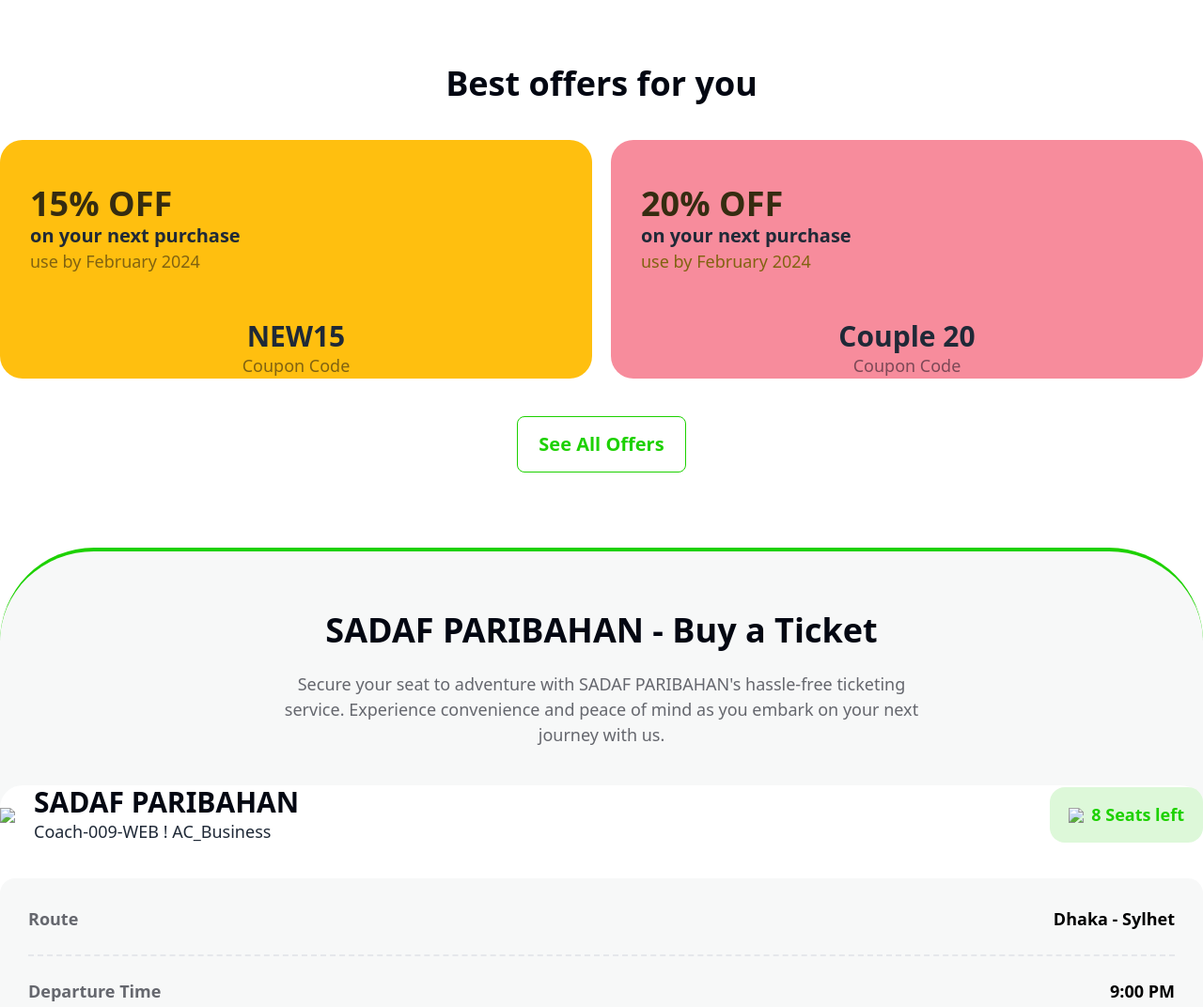
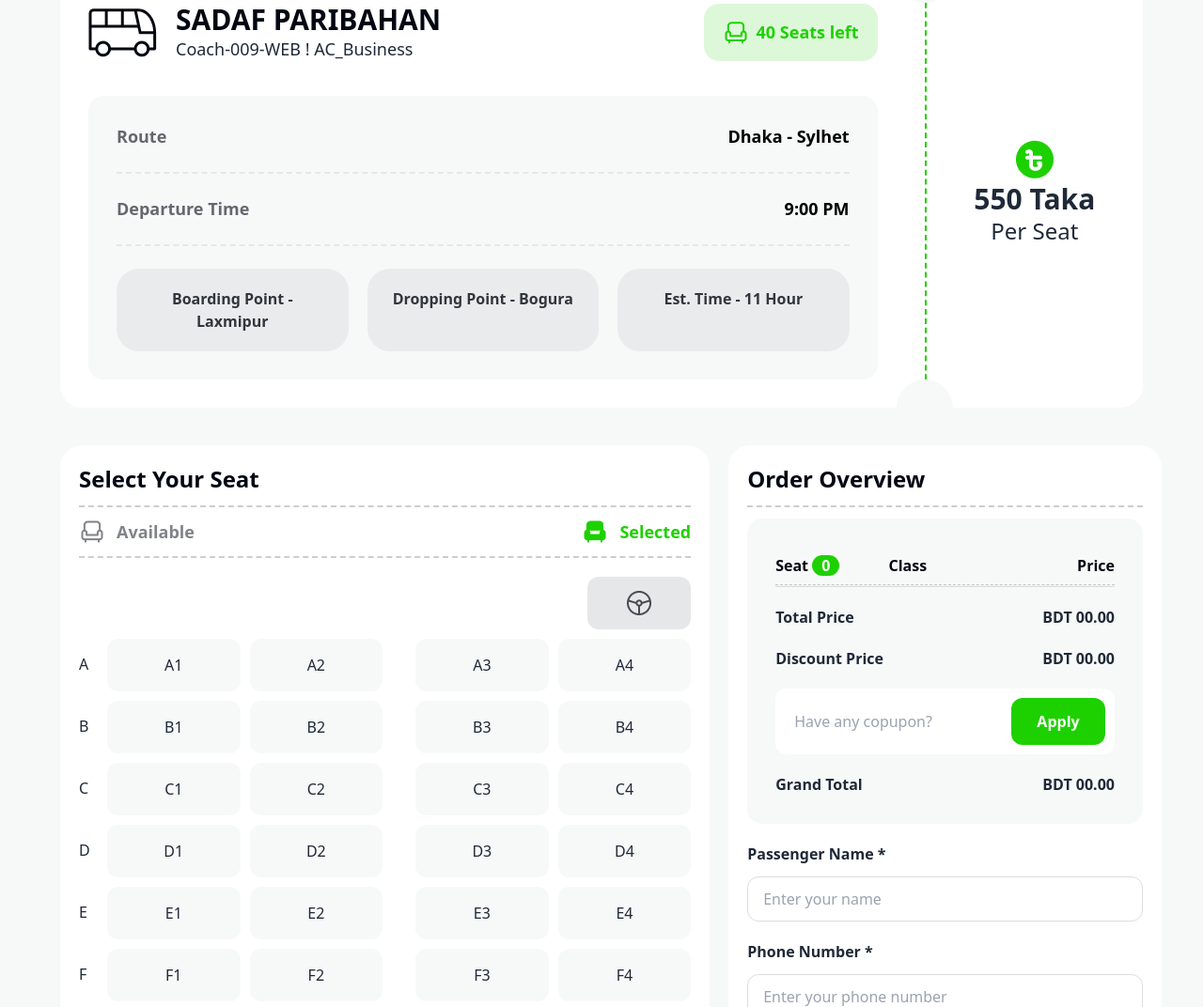
Before and after one commit to tuly15/SADMAN-PARIBAHAN, a plain HTML site: page index.html in a window 1280 px wide. Shown: the part 1357-2429 px from the top of the page at 94% size. Drawn offline with nearby package versions, Linux system fonts and the light colour scheme.

Commit message:
style with css and icon added

```diff
--- a/index.html
+++ b/index.html
@@ -15,7 +15,7 @@
   <section id="popup" class="bg-[#F2F1F1] h-screen flex justify-center items-center">
     <div class="popup-filed">
       <div class="max-w-[600px] bg-white rounded-2xl p-8 text-center space-y-6">
-          <div class="flex items-center justify-center"><img src="img/success.png"></div>
+        <div class="flex items-center justify-center"><img src="images/success.png"></div>
         <h2 class="text-[#27AE60] font-semibold text-3xl">SUCCESS</h2>
         <p class="text-[18px]">Thank you for Booking Our Bus Seats.
           We are working hard to find the best service and deals for you. </p>
@@ -30,7 +30,10 @@
         <div class="navbar-start">
           <div class="dropdown">
             <div tabindex="0" role="button" class="btn btn-ghost lg:hidden">
-                      <svg xmlns="http://www.w3.org/2000/svg" class="h-5 w-5" fill="none" viewBox="0 0 24 24" stroke="currentColor"><path stroke-linecap="round" stroke-linejoin="round" stroke-width="2" d="M4 6h16M4 12h8m-8 6h16" /></svg>
+              <svg xmlns="http://www.w3.org/2000/svg" class="h-5 w-5" fill="none" viewBox="0 0 24 24"
+                stroke="currentColor">
+                <path stroke-linecap="round" stroke-linejoin="round" stroke-width="2" d="M4 6h16M4 12h8m-8 6h16" />
+              </svg>
             </div>
             <ul tabindex="0" class="menu menu-sm dropdown-content mt-3 z-[1] p-2 shadow bg-base-100 rounded-box w-52">
               <li><a>Item 1</a></li>
@@ -56,19 +59,23 @@
           </ul>
         </div>
         <div class="navbar-end">
-                  <a class="btn text-xl font-bold text-brand-green bg-[#E9FBE6] rounded-xl border border-[#1DD100]">Bus <img src="img/bus-icon.png" ></a>
+          <a class="btn text-xl font-bold text-brand-green bg-[#E9FBE6] rounded-xl border border-[#1DD100]">Bus <img
+              src="images/bus-icon.png"></a>
         </div>
       </div>
     </div>
   </header>
   <!-- Main Content -->
-    <!-- Hero Section -->
+
   <section class="mt-5">
     <div class="container rounded-[36px] pt-20 pb-20 hero-section-container">
       <div class="text-center max-w-[690px] m-auto relative z-40">
-                <h1 class="text-[26px] lg:text-6xl font-extrabold text-white">End-to-End Travel with <span class="text-brand-green block">SADAF PARIBAHAN</span></h1>
+        <h1 class="text-[26px] lg:text-6xl font-extrabold text-white">End-to-End Travel with <span
+            class="text-brand-green block">SADAF PARIBAHAN</span></h1>
         <p class="text-[18px] px-2 lg:px-0 mt-8 mb-8 text-white">Safely connecting hearts, one journey at a time. Trust SADAF PARIBAHAN for reliable and comfortable travels.</p>
-                <a href="" class="btn bg-[#1DD100] shadow-none border-[#1DD100] text-white font-semibold text-xl h-[60px] w-[180px]">Buy Tickets</a>
+        <a href=""
+          class="btn bg-[#1DD100] shadow-none border-[#1DD100] text-white font-semibold text-xl h-[60px] w-[180px]">Buy
+          Tickets</a>
       </div>
     </div>
   </section>
@@ -103,17 +110,21 @@
         </div>
       </div>
       <div class="mt-10 text-center">
-          <a href="" class="btn bg-white shadow-none border-[#1DD100] text-[#1DD100] font-semibold text-xl h-[60px] w-[180px]">See All Offers</a>
+        <a href=""
+          class="btn bg-white shadow-none border-[#1DD100] text-[#1DD100] font-semibold text-xl h-[60px] w-[180px]">See
+          All Offers</a>
       </div>
     </div>
   </section>
   <!-- Ticket functionality  -->
-    <section id="balakaTicket" class="mt-20 bg-[#F7F8F8] pt-16 pb-16 border-t-4 border-[#1DD100] rounded-t-[100px]">
+  <section id="s-Ticket" class="mt-20 bg-[#F7F8F8] pt-16 pb-16 border-t-4 border-[#1DD100] rounded-t-[100px]">
     <!-- Buy a Ticket - Top Area -->
     <div class="container pb-10">
       <div class="mb-10 text-center">
         <h2 class="font-extrabold text-[#030712] text-[26px] lg:text-4xl mb-6">SADAF PARIBAHAN - Buy a Ticket</h2>
-          <p class="text-[#65676E] max-w-[680px] m-auto text-[18px]">Secure your seat to adventure with SADAF PARIBAHAN's hassle-free ticketing service. Experience convenience and peace of mind as you embark on your next journey with us.
+        <p class="text-[#65676E] max-w-[680px] m-auto text-[18px]">Secure your seat to adventure with SADAF PARIBAHAN's
+          hassle-free ticketing service. Experience convenience and peace of mind as you embark on your next journey
+          with us.
         </p>
       </div>
       <div class="rounded-3xl bg-white ticket-header">
@@ -121,7 +132,7 @@
           <div class="block lg:flex justify-between items-center">
             <div class="flex items-center mb-5 lg:mb-0">
               <div class="mr-5">
-                  <img src="img/bus-logo.png">
+                <img src="images/bus-logo.png">
               </div>
               <div>
                 <h3 class="font-bold text-[#030712] text-xl lg:text-3xl">SADAF PARIBAHAN</h3>
@@ -129,9 +140,10 @@
               </div>
             </div>
             <div>
-                <div class="bg-[#DDF8D9] text-[#1DD100] flex text-center justify-center items-center text-[18px] font-semibold px-5 py-4 rounded-2xl">
-                  <img src="img/seat.png" class="mr-2">
-                  <span><span id="seatLeftCount">8</span> Seats left</span>
+              <div
+                class="bg-[#DDF8D9] text-[#1DD100] flex text-center justify-center items-center text-[18px] font-semibold px-5 py-4 rounded-2xl">
+                <img src="images/seat-green.png" class="mr-2">
+                <span><span id="seatLeftCount">40</span> Seats left</span>
               </div>
             </div>
           </div>
@@ -147,15 +159,18 @@
               </div>
             </div>
             <div class="grid grid-cols-1 lg:grid-cols-3 gap-5 text-center">
-                <div class="text-[#31353D] text-[16px] bg-[#EAEBEC] px-6 py-5 rounded-3xl font-semibold">Boarding Point - Laxmipur</div>
-                <div class="text-[#31353D] text-[16px] bg-[#EAEBEC] px-6 py-5 rounded-3xl font-semibold">Dropping Point - Bogura</div>
-                <div class="text-[#31353D] text-[16px] bg-[#EAEBEC] px-6 py-5 rounded-3xl font-semibold">Est. Time - 11 Hour</div>
+              <div class="text-[#31353D] text-[16px] bg-[#EAEBEC] px-6 py-5 rounded-3xl font-semibold">Boarding Point -
+                Laxmipur</div>
+              <div class="text-[#31353D] text-[16px] bg-[#EAEBEC] px-6 py-5 rounded-3xl font-semibold">Dropping Point -
+                Bogura</div>
+              <div class="text-[#31353D] text-[16px] bg-[#EAEBEC] px-6 py-5 rounded-3xl font-semibold">Est. Time - 11
+                Hour</div>
             </div>
           </div>
         </div>
         <div>
           <div class="text-center flex flex-col justify-center items-center pb-8 lg:pb-0">
-              <img src="img/fare.png">
+            <img src="images/fare.png">
             <h2 class="text-3xl font-bold">550 Taka</h2>
             <p class="text-2xl">Per Seat</p>
           </div>
@@ -171,40 +186,60 @@
             <h3 class="text-[#030712] text-2xl font-semibold">Select Your Seat</h3>
             <div class="border-t-2 border-b-2 border-[#CDCDD0] border-dashed mt-3 mb-5 pt-3 pb-3 flex justify-between">
               <div class="flex items-center font-semibold text-[18px] text-[#818389]">
-                <img src="img/seat-gray.png" class="mr-3">
+                <img src="images/seat-gray.png" class="mr-3">
                 <h4>Available</h4>
               </div>
               <div class="flex items-center font-semibold text-[18px] text-[#1DD100]">
-                <img src="img/seat-green-filled.png" class="mr-3">
+                <img src="images/seat-green-filled.png" class="mr-3">
                 <h4>Selected</h4>
               </div>
             </div>
             <div>
               <div class="steering">
-                <img src="img/steering.png">
+                <img src="images/tabler-icon-steering-wheel.png">
               </div>
               <div class="seat-main-div">
                 <div class="seat-inner-lists">
                   <ul>
-                    <li><p class="serial-n">A</p><button>A1</button></li>
+                    <li>
+                      <p class="serial-n">A</p><button>A1</button>
+                    </li>
                     <li><button>A2</button></li>
-                    <li><p class="serial-n">B</p><button>B1</button></li>
+                    <li>
+                      <p class="serial-n">B</p><button>B1</button>
+                    </li>
                     <li><button>B2</button></li>
-                    <li><p class="serial-n">C</p><button>C1</button></li>
+                    <li>
+                      <p class="serial-n">C</p><button>C1</button>
+                    </li>
                     <li><button>C2</button></li>
-                    <li><p class="serial-n">D</p><button>D1</button></li>
+                    <li>
+                      <p class="serial-n">D</p><button>D1</button>
+                    </li>
                     <li><button>D2</button></li>
-                    <li><p class="serial-n">E</p><button>E1</button></li>
+                    <li>
+                      <p class="serial-n">E</p><button>E1</button>
+                    </li>
                     <li><button>E2</button></li>
-                    <li><p class="serial-n">F</p><button>F1</button></li>
+                    <li>
+                      <p class="serial-n">F</p><button>F1</button>
+                    </li>
                     <li><button>F2</button></li>
-                    <li><p class="serial-n">G</p><button>G1</button></li>
+                    <li>
+                      <p class="serial-n">G</p><button>G1</button>
+                    </li>
                     <li><button>G2</button></li>
-                    <li><p class="serial-n">H</p><button>H1</button></li>
+                    <li>
+                      <p class="serial-n">H</p><button>H1</button>
+                    </li>
                     <li><button>H2</button></li>
-                    <li><p class="serial-n">I</p><button>I1</button></li>
+                    <li>
+                      <p class="serial-n">I</p><button>I1</button>
+                    </li>
                     <li><button>I2</button></li>
-                    <li><p class="serial-n">J</p><button>J1</button></li>
+                    <li>
+                      <p class="serial-n">J</p><button>J1</button>
+                    </li>
                     <li><button>J2</button></li>
                   </ul>
                   <ul>
@@ -264,11 +299,19 @@
               </div>
               <div>
                 <div id="coupon-warning-message" role="alert" class="alert alert-warning mb-5">
-                  <svg xmlns="http://www.w3.org/2000/svg" class="stroke-current shrink-0 h-6 w-6" fill="none" viewBox="0 0 24 24"><path stroke-linecap="round" stroke-linejoin="round" stroke-width="2" d="M12 9v2m0 4h.01m-6.938 4h13.856c1.54 0 2.502-1.667 1.732-3L13.732 4c-.77-1.333-2.694-1.333-3.464 0L3.34 16c-.77 1.333.192 3 1.732 3z" /></svg>
+                  <svg xmlns="http://www.w3.org/2000/svg" class="stroke-current shrink-0 h-6 w-6" fill="none"
+                    viewBox="0 0 24 24">
+                    <path stroke-linecap="round" stroke-linejoin="round" stroke-width="2"
+                      d="M12 9v2m0 4h.01m-6.938 4h13.856c1.54 0 2.502-1.667 1.732-3L13.732 4c-.77-1.333-2.694-1.333-3.464 0L3.34 16c-.77 1.333.192 3 1.732 3z" />
+                  </svg>
                   <span>Warning: Invalid email address!</span>
                 </div>
                 <div id="copuponSuccessMessage" role="alert" class="alert alert-success text-white mb-5">
-                  <svg xmlns="http://www.w3.org/2000/svg" class="stroke-current shrink-0 h-6 w-6" fill="none" viewBox="0 0 24 24"><path stroke-linecap="round" stroke-linejoin="round" stroke-width="2" d="M9 12l2 2 4-4m6 2a9 9 0 11-18 0 9 9 0 0118 0z" /></svg>
+                  <svg xmlns="http://www.w3.org/2000/svg" class="stroke-current shrink-0 h-6 w-6" fill="none"
+                    viewBox="0 0 24 24">
+                    <path stroke-linecap="round" stroke-linejoin="round" stroke-width="2"
+                      d="M9 12l2 2 4-4m6 2a9 9 0 11-18 0 9 9 0 0118 0z" />
+                  </svg>
                   <span>Your Coupon Applied Successfully.</span>
                 </div>
                 <div id="coupon-input-box" class="coupon-code">
@@ -285,23 +328,28 @@
               <form id="passengerForm">
                 <div class="mb-5">
                   <label for="pname" class="text-base font-semibold w-full block mb-3">Passenger Name *</label>
-                  <input type="text" required  placeholder="Enter your name" class="input border border-solid border-[#ddd] w-full rounded-xl">
+                  <input type="text" required placeholder="Enter your name"
+                    class="input border border-solid border-[#ddd] w-full rounded-xl">
                 </div>
-                <div  class="mb-5">
+                <div class="mb-5">
                   <label for="pname" class="text-base font-semibold w-full block mb-3">Phone Number *</label>
-                  <input type="number" required placeholder="Enter your phone number" class="input border border-solid border-[#ddd] w-full rounded-xl">
+                  <input type="number" required placeholder="Enter your phone number"
+                    class="input border border-solid border-[#ddd] w-full rounded-xl">
                 </div>
-                <div  class="mb-5">
+                <div class="mb-5">
                   <label for="pname" class="text-base font-semibold w-full block mb-3">Email *</label>
-                  <input type="email" required placeholder="Enter your vaild email" class="input border border-solid border-[#ddd] w-full rounded-xl">
+                  <input type="email" required placeholder="Enter your vaild email"
+                    class="input border border-solid border-[#ddd] w-full rounded-xl">
                 </div>
                 <div>
-                  <input id="submit-passengerdata" type="submit" value="Next" class="btn text-xl bg-[#1DD100] font-semibold text-white shadow-none border-none w-full block">
+                  <input id="submit-passengerdata" type="submit" value="Next"
+                    class="btn text-xl bg-[#1DD100] font-semibold text-white shadow-none border-none w-full block">
                 </div>
               </form>
             </div>
             <div class="mt-5 text-center">
-              <a href="#" class="underline mr-5">Terms and Conditions</a> <a href="#" class="underline">Cancellation Policy</a>
+              <a href="#" class="underline mr-5">Terms and Conditions</a> <a href="#" class="underline">Cancellation
+                Policy</a>
             </div>
           </div>
         </div>
@@ -315,11 +363,12 @@
       <div class="block lg:flex justify-between">
         <div>
           <h2 class="text-white text-4xl font-semibold mb-5">SADAF E-Ticket</h2>
-            <p class="text-white max-w-[510px]">SADAF PARIBAHAN: Your go-to for effortless bus ticketing. Enjoy seamless booking and secure travels. Start your journey with us today!</p>
+          <p class="text-white max-w-[510px]">SADAF PARIBAHAN: Your go-to for effortless bus ticketing. Enjoy seamless
+            booking and secure travels. Start your journey with us today!</p>
         </div>
         <div class="mt-5 lg:mt-0">
           <h3 class="text-white lg:text-right text-xl mb-4">Download our app</h3>
-            <img src="img/playstore.png" alt="">
+          <img src="images/Group 104.png" alt="">
         </div>
       </div>
       <div class="lg:flex justify-between mt-10 border-t border-dashed pt-10">
@@ -335,5 +384,7 @@
 
   <script src="main.js"></script>
 </body>
+
 </html>
+
 </html>
--- a/style.css
+++ b/style.css
@@ -1,4 +1,256 @@
 
-@import url('https://fonts.googleapis.com/css2?family=Raleway:ital,wght@0,100..900;1,100..900&display=swap')
 
-.main-font{ font-family:Raleway;}
+body .container {
+    margin: auto;
+    max-width: 1170px;
+    width: 90% !important;
+}
+.text-brand-green{
+    color: #1DD100 !important;
+}
+.s-btn {
+    font-size: 20px;
+    color: #000;
+    background: #1DD100;
+    padding: 15px 30px;
+    border-radius: 12px;
+    display: inline-block;
+    font-weight: bold;
+}
+.hero-section-container {
+    background-image: url(images/banner.png);
+    background-size: cover;
+    background-position: center;
+    background-repeat: no-repeat;
+    position: relative;
+}
+.hero-section-container:before {
+    content: "";
+    background: linear-gradient(to top, rgba(0,0,0,0) 0%,rgba(0,0,0,0) 50%,rgba(0,0,0,0.5) 100%);
+    top: 0;
+    left: 0;
+    width: 100%;
+    height: 100%;
+    z-index: 1;
+    position: absolute;
+    border-radius: 36px;
+}
+.coupon-box {
+    display: grid;
+    grid-template-columns: 60% 40%;
+    align-items: center;
+    position: relative;
+}
+.coupon-box div:first-child {
+    position: relative;
+    border-right: 2px dashed #fff !important;
+}
+.coupon-box div:first-child:before {
+    position: absolute;
+    content: "";
+    height: 40px;
+    width: 40px;
+    bottom: -20px;
+    right: -20px;
+    background: #fff;
+    border-radius: 50%;
+}
+.coupon-box div:first-child:after {
+    position: absolute;
+    content: "";
+    height: 40px;
+    width: 40px;
+    top: -20px;
+    right: -20px;
+    background: #fff;
+    border-radius: 50%;
+}
+.ticket-header {
+    display: grid;
+    grid-template-columns: 80% 20%;
+    align-items: center;
+    position: relative;
+}
+.logo-bus-name-available-seat {
+    position: relative;
+    border-right: 2px dashed #1DD100 !important;
+    padding-top: 30px;
+    padding-left: 30px;
+    padding-bottom: 30px;
+    padding-right: 50px;
+}
+.logo-bus-name-available-seat:before {
+    position: absolute;
+    content: "";
+    height: 60px;
+    width: 60px;
+    bottom: -30px;
+    right: -30px;
+    background: #F7F8F8;
+    border-radius: 50%;
+}
+.logo-bus-name-available-seat:after {
+    position: absolute;
+    content: "";
+    height: 60px;
+    width: 60px;
+    top: -30px;
+    right: -30px;
+    background: #F7F8F8;
+    border-radius: 50%;
+}
+.select-your-seat-total {
+    display: grid;
+    grid-template-columns: 60% 40%;
+    gap: 20px;
+}
+.steering {
+    background: #E6E7E8;
+    width: 110px;
+    height: 56px;
+    border-radius: 12px;
+    text-align: center;
+    margin-right: 0;
+    margin-left: auto;
+    display: flex;
+    flex-direction: column;
+    justify-content: center;
+    align-items: center;
+}
+.seat-main-div {
+    margin-top: 10px;
+}
+.seat-main-div ul {
+    display: grid;
+    grid-template-columns: repeat(2, 1fr);
+    gap: 10px;
+}
+.seat-main-div ul li {
+    position: relative;
+}
+.seat-main-div ul li .serial-n {
+    position: absolute;
+    top: 15px;
+    left: -30px;
+}
+.seat-main-div ul li button {
+    background: #F7F8F8;
+    height: 56px;
+    border-radius: 12px;
+    width: 100%;
+}
+.seat-inner-lists {
+    display: grid;
+    grid-template-columns: repeat(2, 1fr) !important;
+    gap: 35px;
+    padding-left: 30px;
+}
+.selected-seat-table table thead tr {
+    border-bottom: 1px dashed #C7C7CA;
+}
+.selected-seat-table thead td {
+    font-size: 16px;
+    color: #030712;
+}
+.selected-seat-table table td {
+    padding-left: 0 !important;
+    padding-right: 0 !important;
+}
+.selected-seat-table table tr {
+    display: grid;
+    grid-template-columns: repeat(3, 1fr);
+}
+.selected-seat-table tbody td:last-child,
+.selected-seat-table thead td:last-child {
+    text-align: right;
+}
+.selected-seat-table tbody td {
+    font-size: 16px !important;
+}
+.selected-seat-table {
+    margin-bottom: 20px;
+    border-bottom: 1px solid #ddd;
+}
+.coupon-code {
+    position: relative;
+}
+.coupon-code input {
+    width: 100% !important;
+    height: 70px;
+    padding-left: 20px;
+    border-radius: 12px;
+    position: relative;
+    outline: none;
+}
+.coupon-code button {
+    background-color: #1DD100;
+    color: #fff;
+    font-size: 16px;
+    font-weight: bold;
+    width: 100px;
+    height: 50px;
+    border-radius: 12px;
+    position: absolute;
+    right: 10px;
+    top: 10px;
+}
+#addedSeat {
+    background: #1DD100;
+    color: #fff;
+    border-radius: 20px;
+    padding: 0px 10px;
+}
+.selectedSeatBtn {
+    background: #1DD100 !important;
+    color: #fff;
+}
+#copuponSuccessMessage {
+    display: none;
+}
+button#applyCoupon.disabled {
+    cursor: not-allowed;
+    background: #ddd;
+    pointer-events: none !important;
+}
+div#copuponSuccessMessage.success-show-message {
+    display: flex !important;
+}
+div#coupon-input-box.disabledCouponBox {
+    display: none !important;
+}
+#coupon-warning-message {
+    display: none;
+}
+#coupon-warning-message.coupon-warning-message-active {
+    display: flex;
+}
+#applyCoupon[disabled=disabled] {
+    cursor: not-allowed;
+    background: #ddd;
+}
+@media all and (max-width: 981px) {
+    .select-your-seat-total {
+        display: grid;
+        grid-template-columns: 100%;
+    }
+    .ticket-header {
+        display: block !important;
+    }
+    .logo-bus-name-available-seat {
+        padding-left: 20px !important;
+        padding-right: 20px !important;
+        border-right: 0 !important;
+    }
+    .logo-bus-name-available-seat:before,
+    .logo-bus-name-available-seat:after {
+        display: none !important;
+    }
+}
+#popup {
+    display: none;
+}
+.popup-activated {
+    position: fixed;
+    z-index: 999999;
+    width: 100%;
+}
```
Also changed, not shown: images/Group 104.png (added), images/tabler-icon-steering-wheel.png (added). Lines whose indentation alone changed are shown as unchanged.
